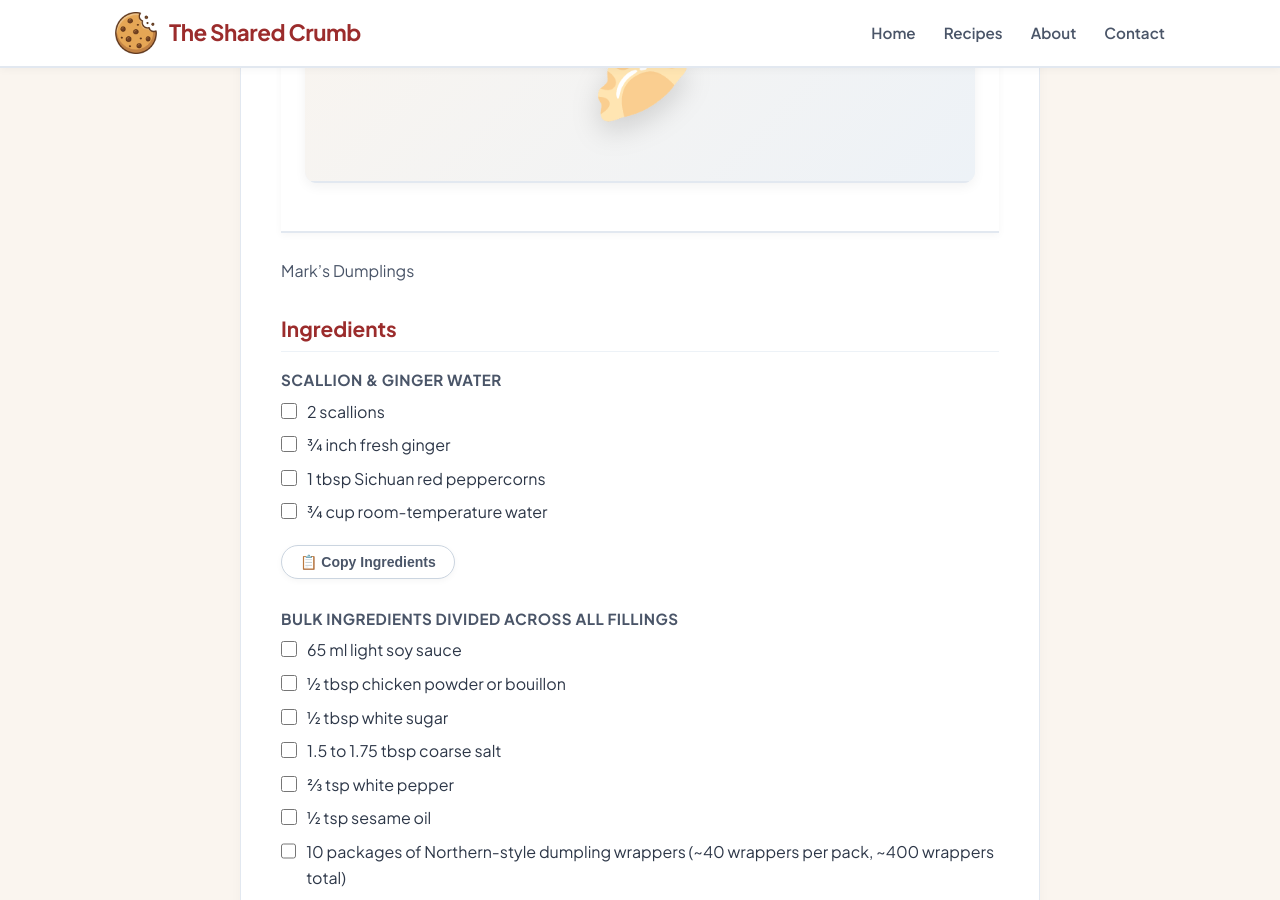
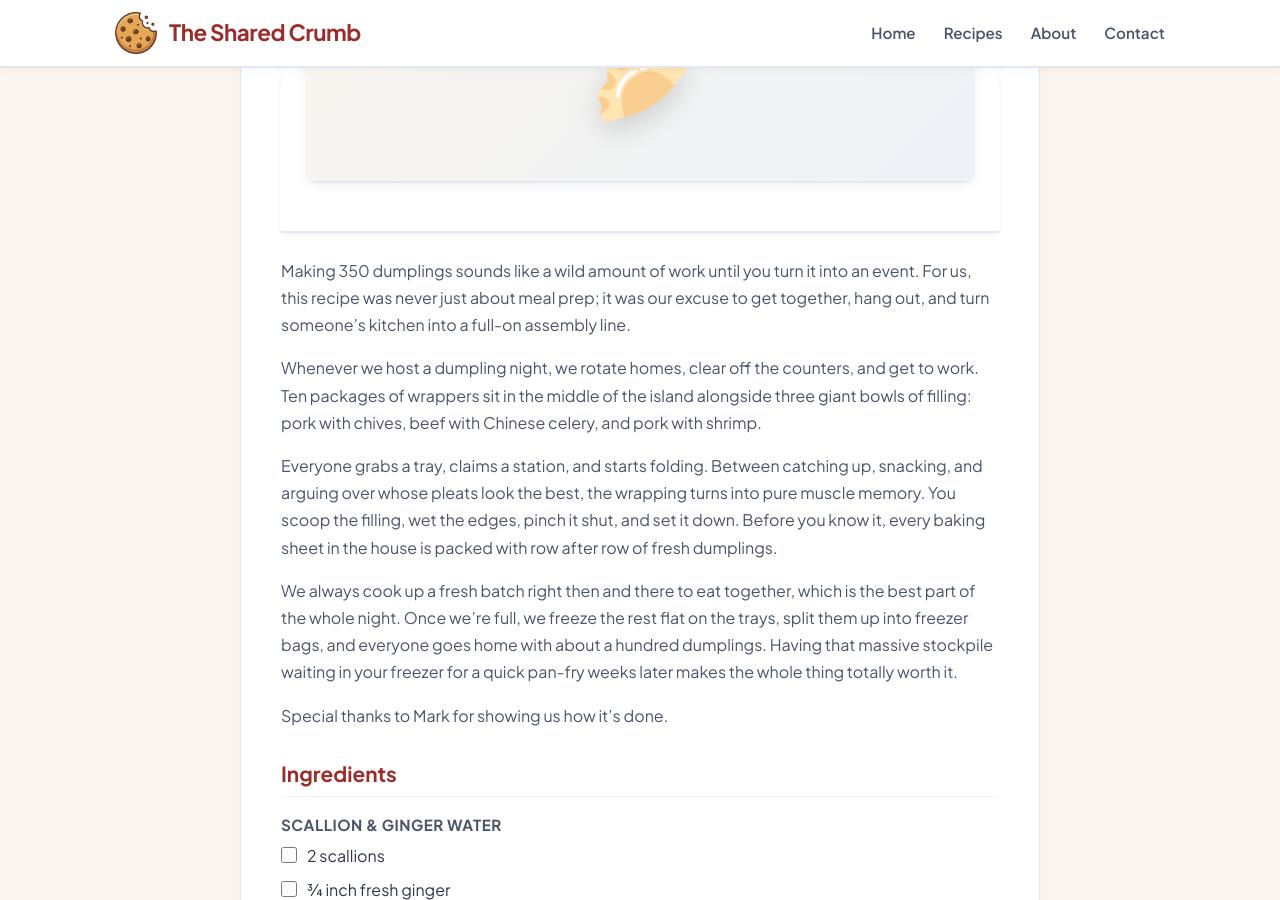
Before and after one commit to TheSharedCrumb/TheSharedCrumb, a Jekyll site: the page built from _recipes/Dumplings_NorthernStyle.md, in a window 1280 px wide and 900 px high, scrolled down 670 px. Built offline with Jekyll 4.4.1, drawn with Linux system fonts in a browser that asks for light colours.

Commit message:
Enhance Dumplings recipe with personal story
Added a personal narrative about making dumplings as a social event and detailed the process of preparing and freezing them.

```diff
--- a/_recipes/Dumplings_NorthernStyle.md
+++ b/_recipes/Dumplings_NorthernStyle.md
@@ -12,7 +12,15 @@ cost: "$$"
 image: ""
 ---
 
-Mark's Dumplings
+Making 350 dumplings sounds like a wild amount of work until you turn it into an event. For us, this recipe was never just about meal prep; it was our excuse to get together, hang out, and turn someone's kitchen into a full-on assembly line.
+
+Whenever we host a dumpling night, we rotate homes, clear off the counters, and get to work. Ten packages of wrappers sit in the middle of the island alongside three giant bowls of filling: pork with chives, beef with Chinese celery, and pork with shrimp.
+
+Everyone grabs a tray, claims a station, and starts folding. Between catching up, snacking, and arguing over whose pleats look the best, the wrapping turns into pure muscle memory. You scoop the filling, wet the edges, pinch it shut, and set it down. Before you know it, every baking sheet in the house is packed with row after row of fresh dumplings.
+
+We always cook up a fresh batch right then and there to eat together, which is the best part of the whole night. Once we're full, we freeze the rest flat on the trays, split them up into freezer bags, and everyone goes home with about a hundred dumplings. Having that massive stockpile waiting in your freezer for a quick pan-fry weeks later makes the whole thing totally worth it.
+
+Special thanks to Mark for showing us how it's done.
 
 ### Ingredients
 
```
